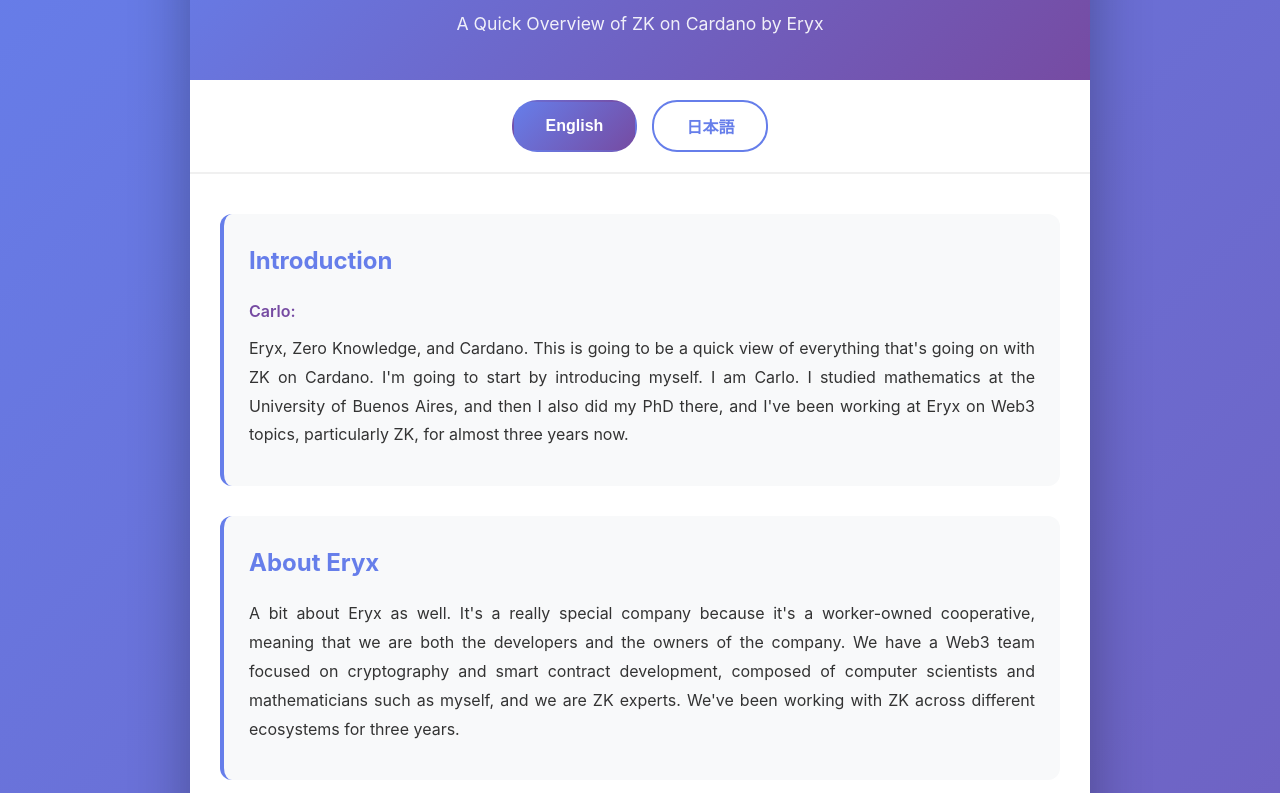
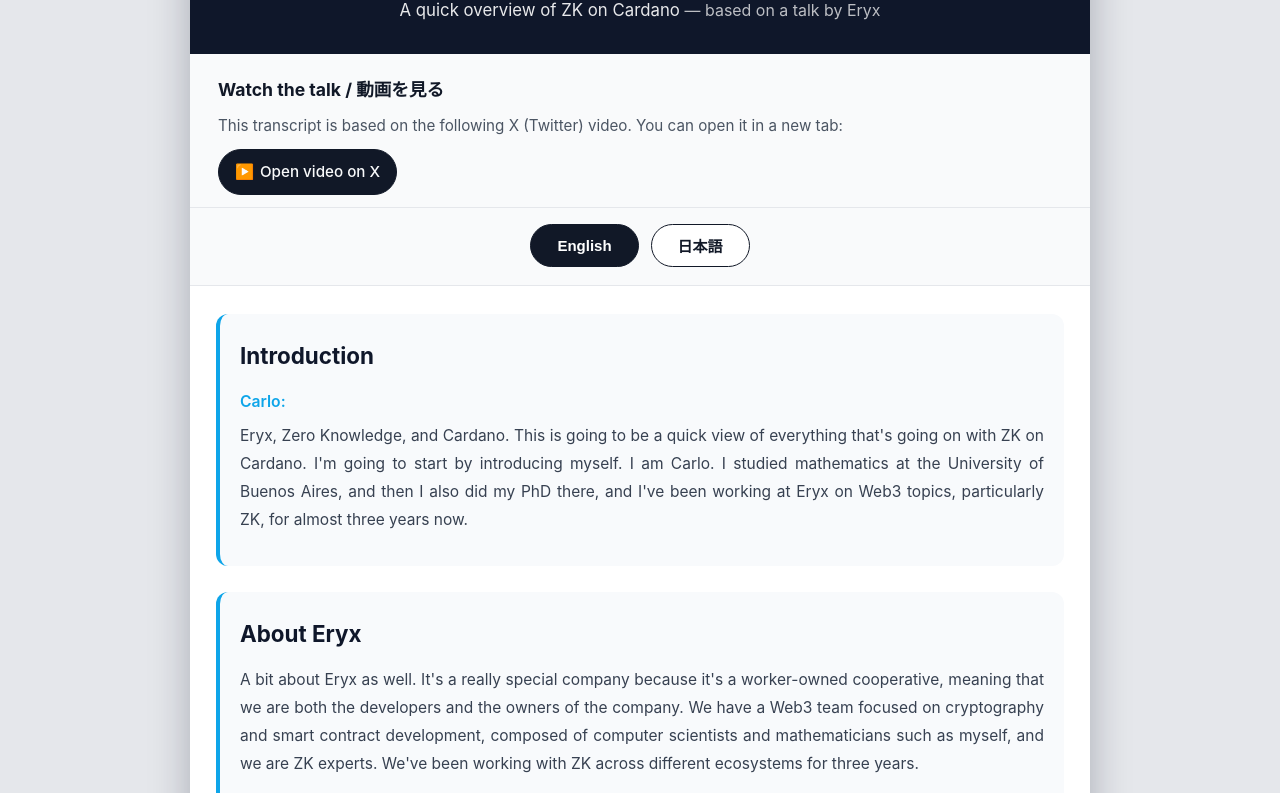
Before and after one commit to shiodome47/X_web, a plain HTML site: page index.html in a window 1280 px wide. Shown: the part 125-918 px from the top of the page. Drawn offline with Linux system fonts and the light colour scheme.

Commit message:
背景修正

```diff
--- a/index.html
+++ b/index.html
@@ -15,8 +15,8 @@
         font-family: -apple-system, BlinkMacSystemFont, "Segoe UI", Roboto,
           Oxygen, Ubuntu, Cantarell, sans-serif;
         line-height: 1.8;
-        color: #333;
-        background: linear-gradient(135deg, #667eea 0%, #764ba2 100%);
+        color: #1f2933;
+        background: #e5e7eb;
         min-height: 100vh;
         padding: 20px;
       }
@@ -24,64 +24,113 @@
       .container {
         max-width: 900px;
         margin: 0 auto;
-        background: white;
+        background: #ffffff;
         border-radius: 16px;
-        box-shadow: 0 20px 60px rgba(0, 0, 0, 0.3);
+        box-shadow: 0 18px 40px rgba(15, 23, 42, 0.28);
         overflow: hidden;
       }
 
       header {
-        background: linear-gradient(135deg, #667eea 0%, #764ba2 100%);
+        background: #0f172a; /* ダークネイビーで落ち着いた感じに */
         color: white;
-        padding: 40px 30px;
+        padding: 32px 28px 28px;
         text-align: center;
       }
 
       h1 {
-        font-size: 2.2em;
-        margin-bottom: 10px;
+        font-size: 2.1em;
+        margin-bottom: 8px;
         font-weight: 700;
       }
 
       .subtitle {
-        font-size: 1.1em;
+        font-size: 1.05em;
         opacity: 0.9;
       }
 
+      .subtitle span {
+        opacity: 0.8;
+        font-size: 0.95em;
+      }
+
+      .video-section {
+        padding: 20px 28px 12px;
+        background: #f9fafb;
+        border-bottom: 1px solid #e5e7eb;
+      }
+
+      .video-section h2 {
+        font-size: 1.1em;
+        color: #111827;
+        margin-bottom: 6px;
+      }
+
+      .video-section p {
+        font-size: 0.95em;
+        color: #4b5563;
+        margin-bottom: 10px;
+      }
+
+      .video-link {
+        display: inline-flex;
+        align-items: center;
+        gap: 6px;
+        padding: 8px 16px;
+        border-radius: 999px;
+        border: 1px solid #111827;
+        background: #111827;
+        color: #f9fafb;
+        font-size: 0.95em;
+        text-decoration: none;
+        font-weight: 500;
+        transition: background 0.2s ease, transform 0.1s ease,
+          box-shadow 0.2s ease;
+      }
+
+      .video-link span.icon {
+        font-size: 1em;
+      }
+
+      .video-link:hover {
+        background: #020617;
+        transform: translateY(-1px);
+        box-shadow: 0 4px 10px rgba(15, 23, 42, 0.3);
+      }
+
       .lang-toggle {
-        background: white;
-        padding: 20px 30px;
-        border-bottom: 2px solid #f0f0f0;
+        background: #f9fafb;
+        padding: 16px 28px 18px;
+        border-bottom: 1px solid #e5e7eb;
         display: flex;
         justify-content: center;
-        gap: 15px;
+        gap: 12px;
       }
 
       .lang-btn {
-        padding: 12px 32px;
-        border: 2px solid #667eea;
+        padding: 10px 26px;
+        border: 1px solid #111827;
         background: white;
-        color: #667eea;
-        border-radius: 25px;
+        color: #111827;
+        border-radius: 999px;
         cursor: pointer;
-        font-size: 16px;
+        font-size: 15px;
         font-weight: 600;
-        transition: all 0.3s ease;
+        transition: all 0.2s ease;
       }
 
       .lang-btn:hover {
-        transform: translateY(-2px);
-        box-shadow: 0 4px 12px rgba(102, 126, 234, 0.3);
+        transform: translateY(-1px);
+        box-shadow: 0 3px 8px rgba(15, 23, 42, 0.18);
       }
 
       .lang-btn.active {
-        background: linear-gradient(135deg, #667eea 0%, #764ba2 100%);
+        background: #111827;
         color: white;
-        border-color: transparent;
+        border-color: #111827;
       }
 
       .content {
-        padding: 40px 30px;
+        padding: 28px 26px 30px;
       }
 
       .transcript {
@@ -93,38 +142,56 @@
       }
 
       .section {
-        margin-bottom: 30px;
-        padding: 25px;
-        background: #f8f9fa;
+        margin-bottom: 26px;
+        padding: 22px 20px;
+        background: #f8fafc;
         border-radius: 12px;
-        border-left: 4px solid #667eea;
+        border-left: 4px solid #0ea5e9; /* アクセントは淡いシアン系 */
       }
 
       .section h2 {
-        color: #667eea;
-        margin-bottom: 15px;
-        font-size: 1.5em;
+        color: #0f172a;
+        margin-bottom: 12px;
+        font-size: 1.4em;
+      }
+
+      .section h3 {
+        color: #111827;
+        margin: 10px 0 6px;
+        font-size: 1.05em;
       }
 
       .section p {
-        margin-bottom: 12px;
+        margin-bottom: 10px;
         text-align: justify;
+        color: #374151;
+        font-size: 0.97em;
       }
 
       .speaker {
         font-weight: 600;
-        color: #764ba2;
-        margin-bottom: 8px;
+        color: #0ea5e9;
+        margin-bottom: 6px;
         display: block;
+        font-size: 0.98em;
       }
 
       footer {
-        background: #f8f9fa;
-        padding: 20px 30px;
+        background: #f9fafb;
+        padding: 16px 24px 18px;
         text-align: center;
-        color: #666;
-        font-size: 0.9em;
-        border-top: 2px solid #f0f0f0;
+        color: #6b7280;
+        font-size: 0.85em;
+        border-top: 1px solid #e5e7eb;
+      }
+
+      footer a {
+        color: #111827;
+        text-decoration: none;
+      }
+
+      footer a:hover {
+        text-decoration: underline;
       }
 
       @media (max-width: 768px) {
@@ -133,19 +200,28 @@
         }
 
         h1 {
-          font-size: 1.6em;
+          font-size: 1.7em;
         }
 
         .content {
-          padding: 25px 20px;
+          padding: 22px 16px 24px;
+        }
+
+        .video-section {
+          padding: 16px 18px 10px;
         }
 
         .lang-toggle {
+          padding: 14px 18px 16px;
           flex-direction: column;
         }
 
         .lang-btn {
           width: 100%;
+        }
+
+        .section {
+          padding: 18px 16px;
         }
       }
     </style>
@@ -154,8 +230,28 @@
     <div class="container">
       <header>
         <h1>Zero Knowledge and Cardano</h1>
-        <p class="subtitle">A Quick Overview of ZK on Cardano by Eryx</p>
+        <p class="subtitle">
+          A quick overview of ZK on Cardano
+          <span>— based on a talk by Eryx</span>
+        </p>
       </header>
+
+      <div class="video-section">
+        <h2>Watch the talk / 動画を見る</h2>
+        <p>
+          This transcript is based on the following X (Twitter) video. You can
+          open it in a new tab:
+        </p>
+        <a
+          class="video-link"
+          href="https://x.com/i/status/1989038432497115317"
+          target="_blank"
+          rel="noopener noreferrer"
+        >
+          <span class="icon">▶️</span>
+          <span>Open video on X</span>
+        </a>
+      </div>
 
       <div class="lang-toggle">
         <button class="lang-btn active" onclick="switchLang('en', this)">
@@ -384,21 +480,18 @@
 
       <footer>
         <p>
-          Zero Knowledge and Cardano - Transcript page (unofficial, by Eryx)
+          Unofficial transcript page about a talk by Eryx / 非公式ファンメモ
         </p>
       </footer>
     </div>
 
     <script>
       function switchLang(lang, btn) {
-        // Hide all transcripts
         const transcripts = document.querySelectorAll(".transcript");
         transcripts.forEach((t) => t.classList.remove("active"));
 
-        // Show selected transcript
         document.getElementById(lang).classList.add("active");
 
-        // Update button states
         const buttons = document.querySelectorAll(".lang-btn");
         buttons.forEach((b) => b.classList.remove("active"));
         btn.classList.add("active");
```
